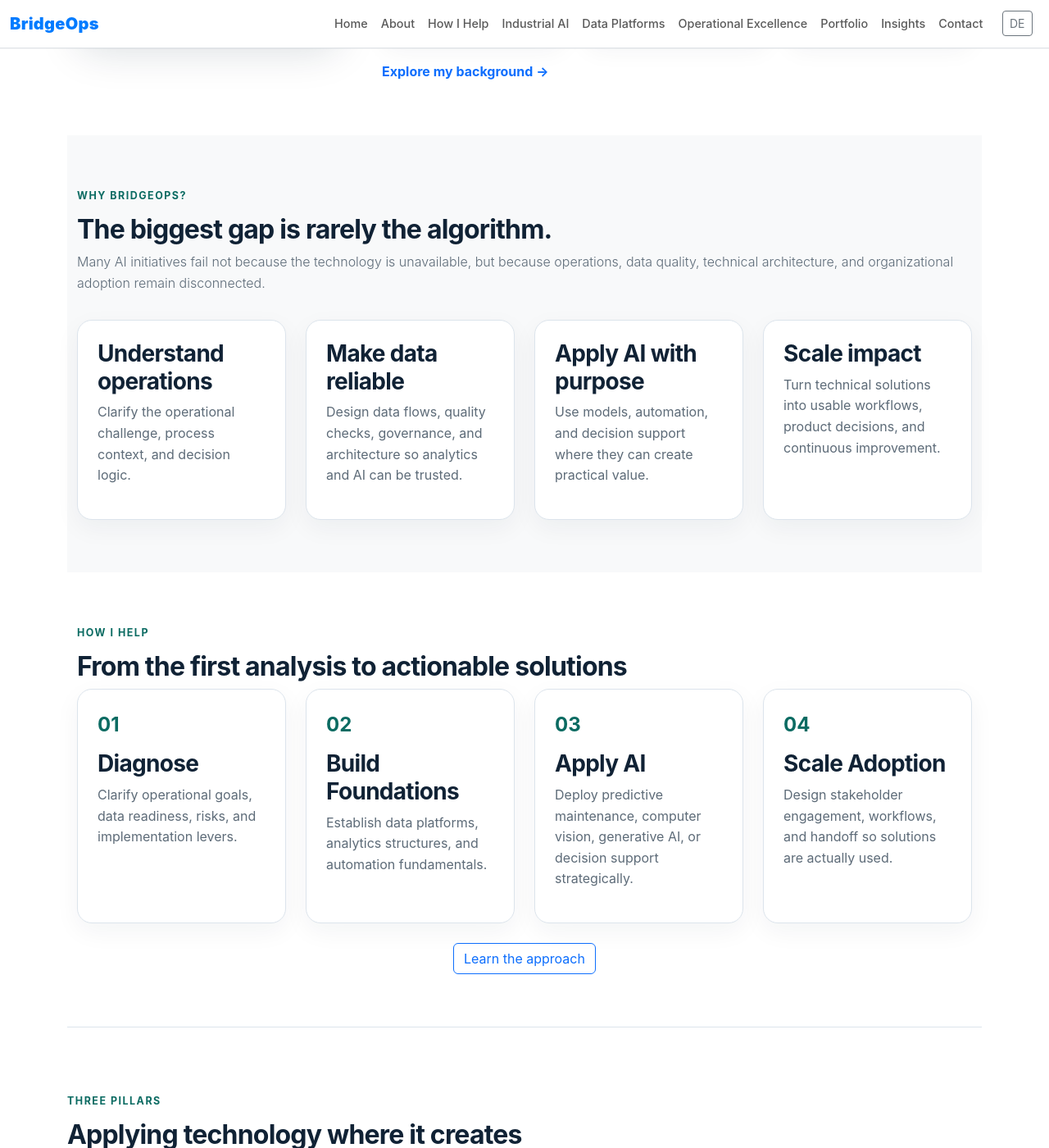
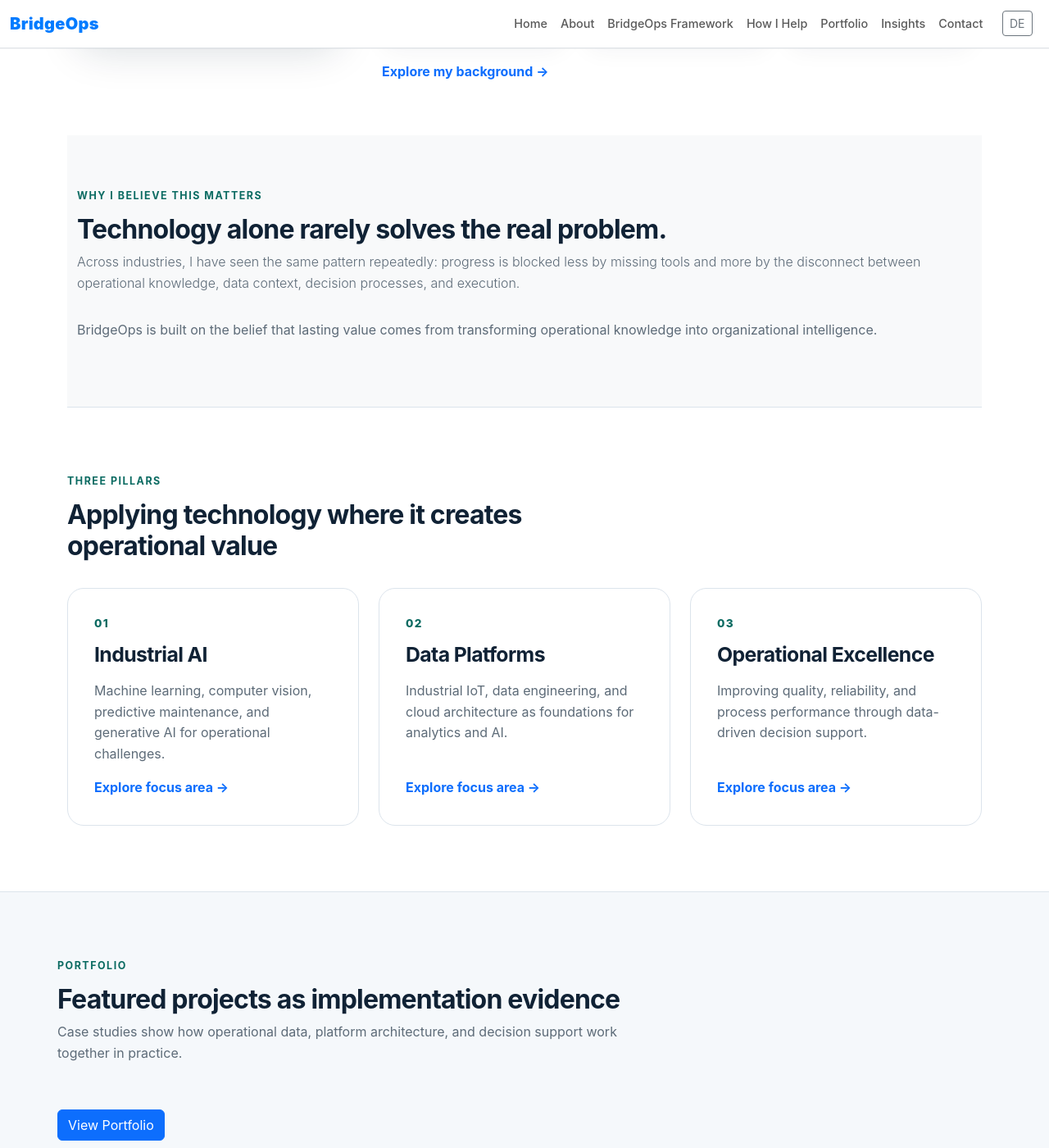
Before and after one commit to cyranothebard/professional-website, a Jekyll site: the page built from en/index.html, in a window 1280 px wide and 1400 px high, scrolled down 1055 px. Shown: the whole window at 82% size. Built offline with Jekyll 4.4.1, drawn with Linux system fonts in a browser that asks for light colours; some of the changed text lies outside the part shown.

Commit message:
Framework-centered architecture: add BridgeOps Framework pages and restructure nav/home/how-i-help

```diff
--- a/_includes/nav-en.html
+++ b/_includes/nav-en.html
@@ -8,10 +8,8 @@
       <ul class="navbar-nav ms-auto">
         <li class="nav-item"><a class="nav-link" href="/en">Home</a></li>
         <li class="nav-item"><a class="nav-link" href="/en/about">About</a></li>
+        <li class="nav-item"><a class="nav-link" href="/en/bridgeops-framework">BridgeOps Framework</a></li>
         <li class="nav-item"><a class="nav-link" href="/en/how-i-help">How I Help</a></li>
-        <li class="nav-item"><a class="nav-link" href="/en/industrial-ai">Industrial AI</a></li>
-        <li class="nav-item"><a class="nav-link" href="/en/data-platforms">Data Platforms</a></li>
-        <li class="nav-item"><a class="nav-link" href="/en/operational-excellence">Operational Excellence</a></li>
         <li class="nav-item"><a class="nav-link" href="/projects">Portfolio</a></li>
         <li class="nav-item"><a class="nav-link" href="/blog/en">Insights</a></li>
         <li class="nav-item"><a class="nav-link" href="/en/contact">Contact</a></li>
--- a/_includes/nav.html
+++ b/_includes/nav.html
@@ -8,10 +8,8 @@
       <ul class="navbar-nav ms-auto">
         <li class="nav-item"><a class="nav-link" href="/">Start</a></li>
         <li class="nav-item"><a class="nav-link" href="/ueber-mich">Über mich</a></li>
+        <li class="nav-item"><a class="nav-link" href="/bridgeops-framework">BridgeOps Framework</a></li>
         <li class="nav-item"><a class="nav-link" href="/wie-ich-helfe">Wie ich helfe</a></li>
-        <li class="nav-item"><a class="nav-link" href="/industrielle-ki">Industrielle KI</a></li>
-        <li class="nav-item"><a class="nav-link" href="/datenplattformen">Datenplattformen</a></li>
-        <li class="nav-item"><a class="nav-link" href="/operative-exzellenz">Operative Exzellenz</a></li>
         <li class="nav-item"><a class="nav-link" href="/projekte">Portfolio</a></li>
         <li class="nav-item"><a class="nav-link" href="/blog">Insights</a></li>
         <li class="nav-item"><a class="nav-link" href="/kontakt">Kontakt</a></li>
--- /dev/null
+++ b/bridgeops-framework/index.html
@@ -0,0 +1,103 @@
+---
+layout: default
+title: "BridgeOps Framework | BridgeOps AI"
+description: "Das BridgeOps Framework: Wie operatives Wissen über Daten, Entscheidungen, Automatisierung und KI in organisatorische Intelligenz übersetzt wird."
+lang: de
+alternate_url: /en/bridgeops-framework/
+---
+
+<section class="page-hero">
+  <div class="container">
+    <p class="eyebrow">BridgeOps Framework</p>
+    <h1>Von operativem Wissen zu organisatorischer Intelligenz</h1>
+    <p class="lead">
+      Das BridgeOps Framework beschreibt, wie Organisationen Operations, Daten, Entscheidungen, Umsetzung und KI zu einem belastbaren Wertsystem verbinden.
+    </p>
+  </div>
+</section>
+
+<section class="section">
+  <div class="container narrow">
+    <h2>Warum ein Framework?</h2>
+    <p>
+      Viele Technologieinitiativen scheitern nicht am einzelnen Tool, sondern an fehlender Verknüpfung zwischen Domänenwissen, Datenkontext, Entscheidungslogik und Umsetzung. Das Framework macht diese Verknüpfung explizit.
+    </p>
+  </div>
+</section>
+
+<section class="section bg-light">
+  <div class="container">
+    <h2>Die BridgeOps-Kette</h2>
+    <div class="process-grid four">
+      <div>
+        <h3>1. Operations</h3>
+        <p>Prozessrealität, Risiken, Engpässe und Entscheidungspunkte verstehen.</p>
+      </div>
+      <div>
+        <h3>2. Data</h3>
+        <p>Datenquellen verbinden, Qualität sichern und Kontext nutzbar machen.</p>
+      </div>
+      <div>
+        <h3>3. Insights & Decisions</h3>
+        <p>Analytische Erkenntnisse in handlungsrelevante Entscheidungen übersetzen.</p>
+      </div>
+      <div>
+        <h3>4. Execution & Automation</h3>
+        <p>Entscheidungslogik in operative Workflows und Automatisierung integrieren.</p>
+      </div>
+      <div>
+        <h3>5. AI-Enabled Optimization</h3>
+        <p>KI gezielt dort einsetzen, wo sie Stabilität, Qualität oder Leistung verbessert.</p>
+      </div>
+      <div>
+        <h3>6. Business Outcomes</h3>
+        <p>Wirkung über Zuverlässigkeit, Kosten, Durchsatz, Qualität und Lernfähigkeit messbar machen.</p>
+      </div>
+    </div>
+  </div>
+</section>
+
+<section class="section">
+  <div class="container narrow">
+    <h2>Querschnittsdisziplinen</h2>
+    <p>
+      Governance und Change Management begleiten jede Stufe. Ohne klare Verantwortlichkeiten, Kommunikation, Kompetenzaufbau und Akzeptanz bleiben selbst gute technische Lösungen unter ihrem Potenzial.
+    </p>
+  </div>
+</section>
+
+<section class="section bg-light">
+  <div class="container narrow">
+    <h2>Why I Believe This Matters</h2>
+    <p>
+      Throughout my career, I have worked in industrial automation, data science, healthcare analytics, financial services, and technical product leadership.
+    </p>
+    <p>
+      While the industries were different, the pattern was remarkably consistent.
+    </p>
+    <p>
+      Organizations rarely struggled because they lacked technology.
+    </p>
+    <p>
+      More often, they struggled because valuable operational knowledge remained disconnected from the systems used to capture information, support decisions, and drive action.
+    </p>
+    <p>
+      Critical expertise lived in the heads of experienced employees. Data existed across multiple systems but lacked context. New technologies were introduced without clear paths to adoption or measurable outcomes.
+    </p>
+    <p>
+      Over time, I came to believe that the most successful organizations are not necessarily those with the most advanced technology. They are the organizations that best transform operational knowledge into organizational intelligence.
+    </p>
+    <p>
+      That belief became the foundation for BridgeOps.
+    </p>
+  </div>
+</section>
+
+<section class="section cta-section">
+  <div class="container">
+    <h2>Nächster Schritt</h2>
+    <p>Sehen Sie, wie das Framework in Projekten und Insights angewendet wird oder lassen Sie uns Ihre Ausgangssituation besprechen.</p>
+    <a class="btn btn-primary" href="/projekte">Portfolio ansehen</a>
+    <a class="btn btn-outline-primary" href="/wie-ich-helfe">Wie ich helfe</a>
+  </div>
+</section>
--- /dev/null
+++ b/en/bridgeops-framework/index.html
@@ -0,0 +1,103 @@
+---
+layout: english
+title: "BridgeOps Framework | BridgeOps AI"
+description: "The BridgeOps Framework: how operational knowledge becomes organizational intelligence through data, decisions, automation, and AI."
+lang: en
+alternate_url: /bridgeops-framework/
+---
+
+<section class="page-hero">
+  <div class="container">
+    <p class="eyebrow">BridgeOps Framework</p>
+    <h1>From operational knowledge to organizational intelligence</h1>
+    <p class="lead">
+      The BridgeOps Framework explains how organizations connect operations, data, decisions, execution, and AI into a reliable value system.
+    </p>
+  </div>
+</section>
+
+<section class="section">
+  <div class="container narrow">
+    <h2>Why a framework?</h2>
+    <p>
+      Many technology initiatives fail not because of a specific tool, but because domain knowledge, data context, decision logic, and execution are not connected. The framework makes those links explicit.
+    </p>
+  </div>
+</section>
+
+<section class="section bg-light">
+  <div class="container">
+    <h2>The BridgeOps chain</h2>
+    <div class="process-grid four">
+      <div>
+        <h3>1. Operations</h3>
+        <p>Understand process reality, risks, bottlenecks, and decision points.</p>
+      </div>
+      <div>
+        <h3>2. Data</h3>
+        <p>Connect sources, ensure quality, and preserve context.</p>
+      </div>
+      <div>
+        <h3>3. Insights & Decisions</h3>
+        <p>Translate analysis into actionable decisions.</p>
+      </div>
+      <div>
+        <h3>4. Execution & Automation</h3>
+        <p>Embed decision logic into workflows and automation.</p>
+      </div>
+      <div>
+        <h3>5. AI-Enabled Optimization</h3>
+        <p>Apply AI where it improves reliability, quality, or performance.</p>
+      </div>
+      <div>
+        <h3>6. Business Outcomes</h3>
+        <p>Measure impact across reliability, cost, throughput, quality, and learning speed.</p>
+      </div>
+    </div>
+  </div>
+</section>
+
+<section class="section">
+  <div class="container narrow">
+    <h2>Cross-cutting disciplines</h2>
+    <p>
+      Governance and change management support every stage. Without ownership, communication, capability building, and adoption, even strong technical solutions underperform.
+    </p>
+  </div>
+</section>
+
+<section class="section bg-light">
+  <div class="container narrow">
+    <h2>Why I Believe This Matters</h2>
+    <p>
+      Throughout my career, I have worked in industrial automation, data science, healthcare analytics, financial services, and technical product leadership.
+    </p>
+    <p>
+      While the industries were different, the pattern was remarkably consistent.
+    </p>
+    <p>
+      Organizations rarely struggled because they lacked technology.
+    </p>
+    <p>
+      More often, they struggled because valuable operational knowledge remained disconnected from the systems used to capture information, support decisions, and drive action.
+    </p>
+    <p>
+      Critical expertise lived in the heads of experienced employees. Data existed across multiple systems but lacked context. New technologies were introduced without clear paths to adoption or measurable outcomes.
+    </p>
+    <p>
+      Over time, I came to believe that the most successful organizations are not necessarily those with the most advanced technology. They are the organizations that best transform operational knowledge into organizational intelligence.
+    </p>
+    <p>
+      That belief became the foundation for BridgeOps.
+    </p>
+  </div>
+</section>
+
+<section class="section cta-section">
+  <div class="container">
+    <h2>Next step</h2>
+    <p>See how the framework appears in projects and insights, or discuss your current operating context.</p>
+    <a class="btn btn-primary" href="/projects">View Portfolio</a>
+    <a class="btn btn-outline-primary" href="/en/how-i-help">How I Help</a>
+  </div>
+</section>
--- a/en/index.html
+++ b/en/index.html
@@ -48,32 +48,54 @@
   </div>
 </section>
 
-<!-- Why BridgeOps Section -->
+<!-- Why I Believe This Matters -->
 <section class="section bridgeops-story bg-light">
   <div class="container">
-    <p class="eyebrow">Why BridgeOps?</p>
-    <h2>The biggest gap is rarely the algorithm.</h2>
+    <p class="eyebrow">Why I Believe This Matters</p>
+    <h2>Technology alone rarely solves the real problem.</h2>
     <p class="lead" style="font-size: 1rem; margin-bottom: 2rem;">
-      Many AI initiatives fail not because the technology is unavailable, but because operations, data quality, technical architecture, and organizational adoption remain disconnected.
+      Across industries, I have seen the same pattern repeatedly: progress is blocked less by missing tools and more by the disconnect between operational knowledge, data context, decision processes, and execution.
     </p>
-    <div class="bridge-grid">
-      <div>
-        <h3>Understand operations</h3>
-        <p>Clarify the operational challenge, process context, and decision logic.</p>
-      </div>
-      <div>
-        <h3>Make data reliable</h3>
-        <p>Design data flows, quality checks, governance, and architecture so analytics and AI can be trusted.</p>
-      </div>
-      <div>
-        <h3>Apply AI with purpose</h3>
-        <p>Use models, automation, and decision support where they can create practical value.</p>
-      </div>
-      <div>
-        <h3>Scale impact</h3>
-        <p>Turn technical solutions into usable workflows, product decisions, and continuous improvement.</p>
-      </div>
-    </div>
+    <p>
+      BridgeOps is built on the belief that lasting value comes from transforming operational knowledge into organizational intelligence.
+    </p>
+  </div>
+</section>
+
+<section class="home-section">
+  <div class="section-heading">
+    <p class="eyebrow">Three pillars</p>
+    <h2>Applying technology where it creates operational value</h2>
+  </div>
+  <div class="row g-4">
+    <div class="col-lg-4"><a class="pillar-card" href="/en/industrial-ai"><span class="pillar-number">01</span><h3>Industrial AI</h3><p>Machine learning, computer vision, predictive maintenance, and generative AI for operational challenges.</p><span class="text-link">Explore focus area →</span></a></div>
+    <div class="col-lg-4"><a class="pillar-card" href="/en/data-platforms"><span class="pillar-number">02</span><h3>Data Platforms</h3><p>Industrial IoT, data engineering, and cloud architecture as foundations for analytics and AI.</p><span class="text-link">Explore focus area →</span></a></div>
+    <div class="col-lg-4"><a class="pillar-card" href="/en/operational-excellence"><span class="pillar-number">03</span><h3>Operational Excellence</h3><p>Improving quality, reliability, and process performance through data-driven decision support.</p><span class="text-link">Explore focus area →</span></a></div>
+  </div>
+</section>
+
+<section class="home-section workflow-section">
+  <div class="section-heading">
+    <p class="eyebrow">Portfolio</p>
+    <h2>Featured projects as implementation evidence</h2>
+    <p>Case studies show how operational data, platform architecture, and decision support work together in practice.</p>
+  </div>
+  <a class="btn btn-primary mt-4" href="/projects">View Portfolio</a>
+</section>
+
+<section class="home-section insight-teaser">
+  <div><p class="eyebrow">Insights</p><h2>Practical perspectives</h2><p>Articles on Industrial AI, data architecture, and connecting operations with analytics and delivery.</p></div>
+  <a class="btn btn-outline-primary" href="/blog/en">Browse Articles</a>
+</section>
+
+<section class="section bg-light">
+  <div class="container">
+    <p class="eyebrow">BridgeOps Framework</p>
+    <h2>From operational knowledge to organizational intelligence</h2>
+    <p>
+      The framework defines a practical sequence from operations through data and decisions to execution, automation, and AI-enabled optimization.
+    </p>
+    <a class="btn btn-outline-primary" href="/en/bridgeops-framework">View Framework</a>
   </div>
 </section>
 
@@ -94,38 +116,6 @@
   </div>
 </section>
 
-<section class="home-section">
-  <div class="section-heading">
-    <p class="eyebrow">Three pillars</p>
-    <h2>Applying technology where it creates operational value</h2>
-  </div>
-  <div class="row g-4">
-    <div class="col-lg-4"><a class="pillar-card" href="/en/industrial-ai"><span class="pillar-number">01</span><h3>Industrial AI</h3><p>Machine learning, computer vision, predictive maintenance, and generative AI for operational challenges.</p><span class="text-link">Explore focus area →</span></a></div>
-    <div class="col-lg-4"><a class="pillar-card" href="/en/data-platforms"><span class="pillar-number">02</span><h3>Data Platforms</h3><p>Industrial IoT, data engineering, and cloud architecture as foundations for analytics and AI.</p><span class="text-link">Explore focus area →</span></a></div>
-    <div class="col-lg-4"><a class="pillar-card" href="/en/operational-excellence"><span class="pillar-number">03</span><h3>Operational Excellence</h3><p>Improving quality, reliability, and process performance through data-driven decision support.</p><span class="text-link">Explore focus area →</span></a></div>
-  </div>
-</section>
-
-<section class="home-section workflow-section">
-  <div class="section-heading">
-    <p class="eyebrow">Portfolio</p>
-    <h2>From Sensor to Decision</h2>
-    <p>Operational data creates value when platforms, analytics, and engineering context form a reliable decision chain.</p>
-  </div>
-  <div class="workflow" aria-label="From sensor to decision">
-    <div class="workflow-step"><span>01</span><strong>Operational Data</strong><small>Telemetry, quality, maintenance</small></div><div class="workflow-arrow" aria-hidden="true">→</div>
-    <div class="workflow-step"><span>02</span><strong>IoT Data Platform</strong><small>Collect, validate, contextualize</small></div><div class="workflow-arrow" aria-hidden="true">→</div>
-    <div class="workflow-step"><span>03</span><strong>Predictive Analytics</strong><small>Identify risk and opportunity</small></div><div class="workflow-arrow" aria-hidden="true">→</div>
-    <div class="workflow-step"><span>04</span><strong>Decision Support</strong><small>Deliver actionable recommendations</small></div>
-  </div>
-  <a class="btn btn-primary mt-4" href="/projects">View Portfolio</a>
-</section>
-
-<section class="home-section insight-teaser">
-  <div><p class="eyebrow">Insights</p><h2>Practical perspectives</h2><p>Articles on Industrial AI, data architecture, predictive maintenance, operational analytics, and generative AI in technical environments.</p></div>
-  <a class="btn btn-outline-primary" href="/blog/en">Browse Articles</a>
-</section>
-
 <!-- Regional Context Section -->
 <section class="section bg-light">
   <div class="container">
```
Also changed, not shown: en/how-i-help/index.html (+11 -0 lines), index.html (+44 -54 lines), wie-ich-helfe/index.html (+11 -0 lines).
